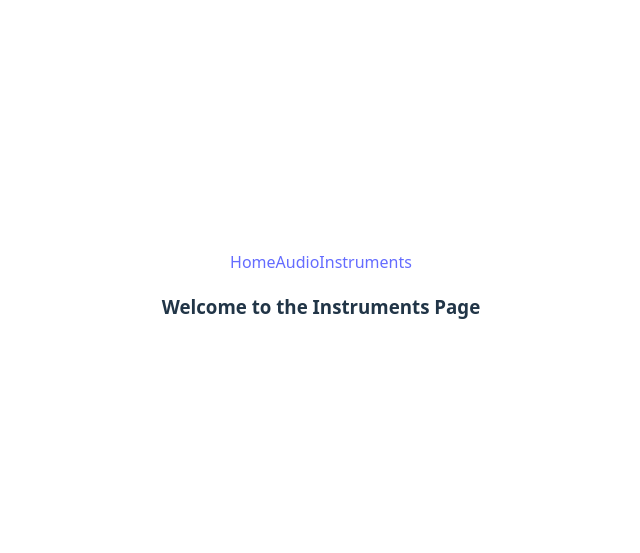
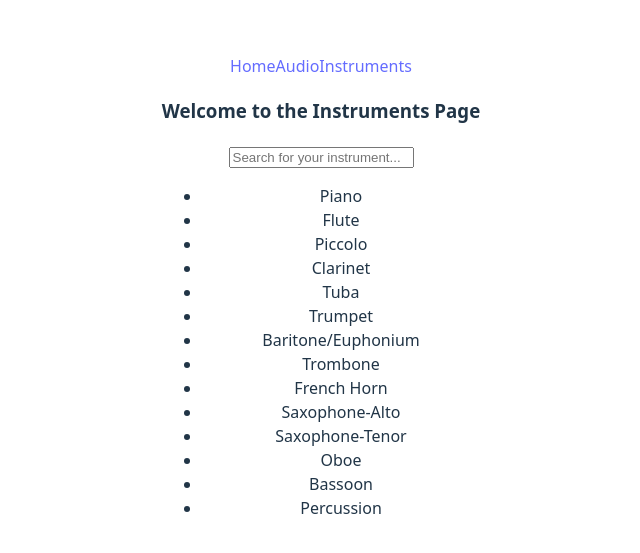
Before and after one commit to ChaseWright294/EyesAndEars, a React (Vite) app in the folder frontend/: page /instruments in a window 1280 px wide. Shown: the part 105-658 px from the top of the page, without its empty margins (319-959 px from the left). Built offline with nearby package versions, Linux system fonts and the light colour scheme.

Commit message:
2. Search bar works

```diff
--- a/frontend/src/pages/Instruments.jsx
+++ b/frontend/src/pages/Instruments.jsx
@@ -1,8 +1,11 @@
+import SearchBar from "./SearchInstruments"
+
 function Instruments()
 {
     return(
         <div>
             <h3>Welcome to the Instruments Page</h3>
+            <SearchBar></SearchBar>
         </div>
     )
 }
```
